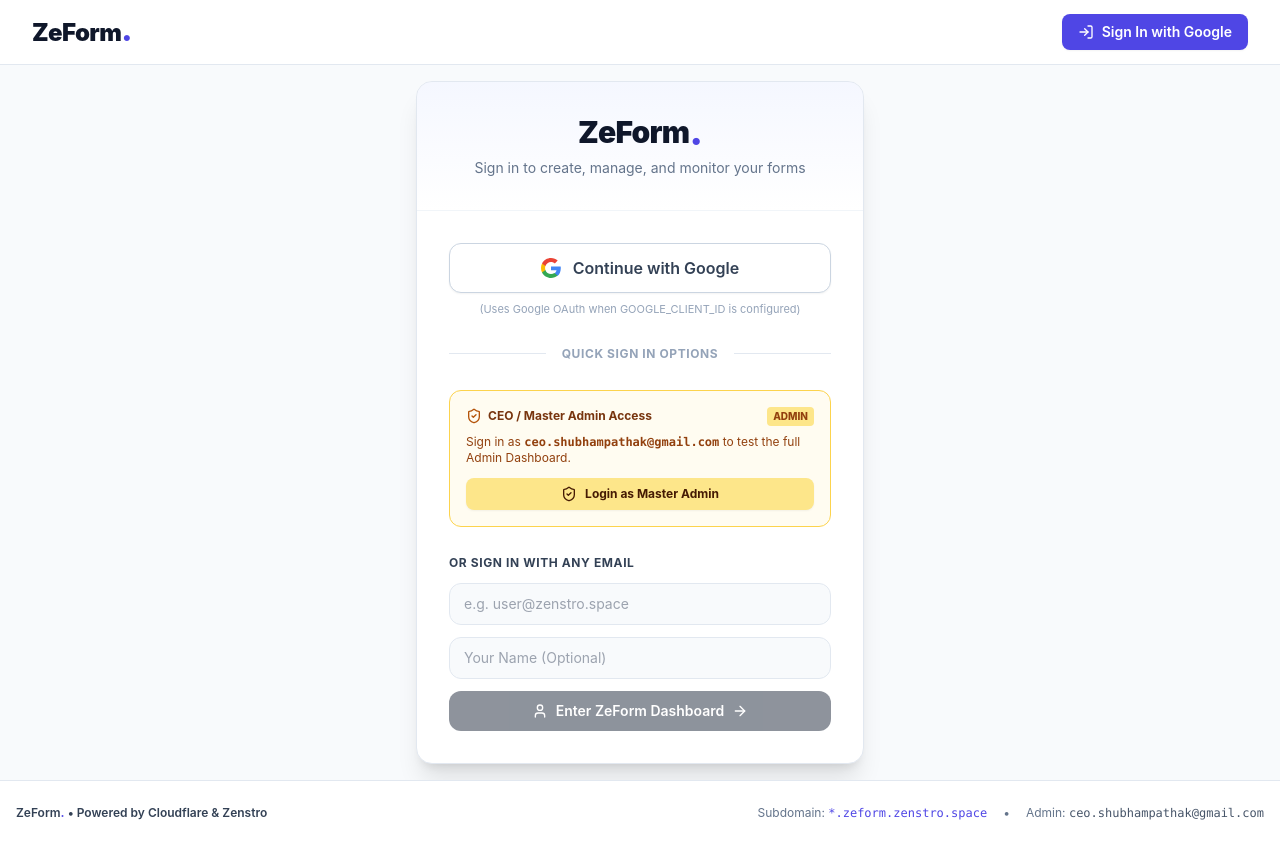
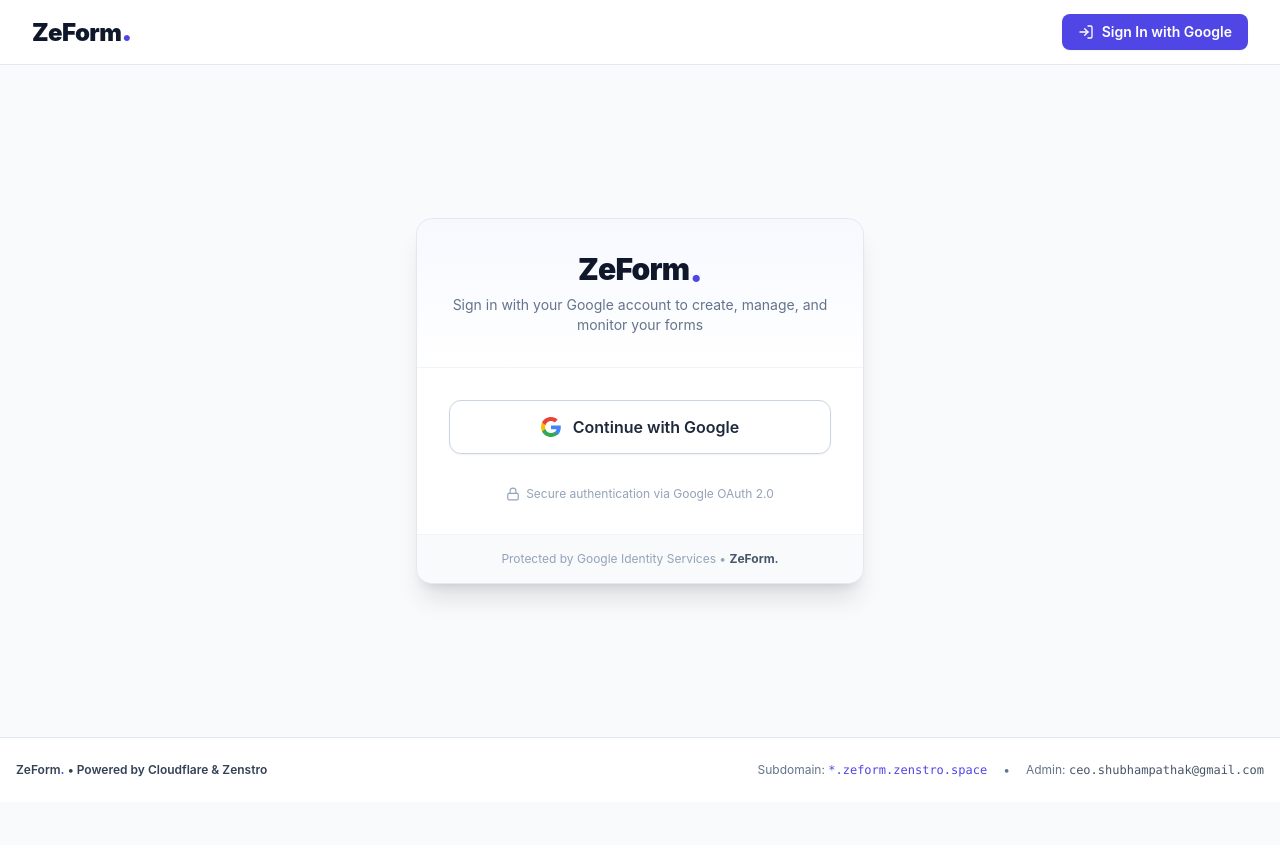
Before and after one commit to ceo-shubham/ZeForm, a Next.js app: page /auth/signin in a window 1280 px wide. After the commit the page ends 802 px from the top, so only its background shows below. Built offline with nearby package versions, Linux system fonts and the light colour scheme; no server answers.

Commit message:
fix(auth): show Google Sign-In only, remove dev quick-login and admin bypass boxes

```diff
--- a/src/app/api/auth/quick-login/route.ts
+++ /dev/null
@@ -1,51 +0,0 @@
-import { NextRequest, NextResponse } from "next/server";
-import { createSessionToken, COOKIE_NAME } from "@/lib/auth-edge";
-import { upsertUser } from "@/lib/d1-store";
-import { ADMIN_EMAIL } from "@/lib/utils";
-
-export const runtime = "edge";
-
-export async function POST(req: NextRequest) {
-  try {
-    const { email, name } = await req.json();
-    if (!email) {
-      return NextResponse.json({ error: "Email is required" }, { status: 400 });
-    }
-
-    const normEmail = email.trim().toLowerCase();
-    const isMasterAdmin = normEmail === ADMIN_EMAIL.toLowerCase();
-
-    const user = await upsertUser(
-      normEmail,
-      name || normEmail.split("@")[0],
-      null,
-      isMasterAdmin ? "ADMIN" : "USER"
-    );
-
-    const token = await createSessionToken(user);
-
-    const response = NextResponse.json({
-      success: true,
-      user: {
-        id: user.id,
-        email: user.email,
-        name: user.name,
-        role: user.role,
-      },
-    });
-
-    response.cookies.set({
-      name: COOKIE_NAME,
-      value: token,
-      httpOnly: true,
-      secure: process.env.NODE_ENV === "production",
-      sameSite: "lax",
-      path: "/",
-      maxAge: 30 * 24 * 60 * 60,
-    });
-
-    return response;
-  } catch (error: any) {
-    return NextResponse.json({ error: error.message }, { status: 500 });
-  }
-}
--- a/src/app/auth/signin/page.tsx
+++ b/src/app/auth/signin/page.tsx
@@ -2,16 +2,11 @@
 
 import React, { useState } from "react";
 import { signIn } from "@/components/Providers";
-import { useRouter } from "next/navigation";
-import { ShieldCheck, User, ArrowRight, Sparkles } from "lucide-react";
-import { ADMIN_EMAIL } from "@/lib/utils";
+import { Lock } from "lucide-react";
 
 export const runtime = "edge";
 
 export default function SignInPage() {
-  const router = useRouter();
-  const [customEmail, setCustomEmail] = useState("");
-  const [customName, setCustomName] = useState("");
   const [loading, setLoading] = useState(false);
 
   const handleGoogleSignIn = () => {
@@ -19,61 +14,26 @@
     signIn("google", { callbackUrl: "/dashboard" });
   };
 
-  const handleAdminQuickSignIn = async () => {
-    setLoading(true);
-    try {
-      const res = await fetch("/api/auth/quick-login", {
-        method: "POST",
-        headers: { "Content-Type": "application/json" },
-        body: JSON.stringify({ email: ADMIN_EMAIL, name: "Shubham Pathak (CEO)" }),
-      });
-      if (res.ok) {
-        window.location.href = "/dashboard/admin";
-      }
-    } finally {
-      setLoading(false);
-    }
-  };
-
-  const handleCustomSignIn = async (e: React.FormEvent) => {
-    e.preventDefault();
-    if (!customEmail) return;
-    setLoading(true);
-    try {
-      const res = await fetch("/api/auth/quick-login", {
-        method: "POST",
-        headers: { "Content-Type": "application/json" },
-        body: JSON.stringify({ email: customEmail, name: customName || customEmail.split("@")[0] }),
-      });
-      if (res.ok) {
-        window.location.href = "/dashboard";
-      }
-    } finally {
-      setLoading(false);
-    }
-  };
-
   return (
     <div className="min-h-[calc(100vh-8rem)] flex items-center justify-center p-4">
       <div className="w-full max-w-md bg-white rounded-2xl shadow-xl border border-slate-200 overflow-hidden">
         {/* Header */}
-        <div className="p-8 text-center bg-gradient-to-b from-indigo-50/60 to-white border-b border-slate-100">
+        <div className="p-8 text-center bg-gradient-to-b from-indigo-50/50 to-white border-b border-slate-100">
           <div className="flex items-center justify-center font-black text-3xl tracking-tight text-slate-900">
             <span>ZeForm</span>
             <span className="text-indigo-600 text-4xl font-black leading-none">.</span>
           </div>
           <p className="text-sm text-slate-500 mt-2">
-            Sign in to create, manage, and monitor your forms
+            Sign in with your Google account to create, manage, and monitor your forms
           </p>
         </div>
 
+        {/* Form Body - Google Login Only */}
         <div className="p-8 space-y-6">
-          {/* Official Google Login Button */}
-          <div>
           <button
             onClick={handleGoogleSignIn}
             disabled={loading}
-              className="w-full flex items-center justify-center gap-3 py-3 px-4 rounded-xl border border-slate-300 bg-white hover:bg-slate-50 text-slate-700 font-semibold shadow-sm hover:shadow transition-all disabled:opacity-50"
+            className="w-full flex items-center justify-center gap-3 py-3.5 px-4 rounded-xl border border-slate-300 bg-white hover:bg-slate-50 hover:border-slate-400 text-slate-800 font-semibold shadow-sm hover:shadow transition-all disabled:opacity-50"
           >
             <svg className="w-5 h-5" viewBox="0 0 24 24">
               <path
@@ -93,75 +53,18 @@
                 d="M12 4.75c1.77 0 3.35.61 4.6 1.8l3.42-3.42C17.95 1.19 15.24 0 12 0 7.33 0 3.26 2.64 1.24 6.58l4.04 3.15c.95-2.83 3.6-4.98 6.72-4.98z"
               />
             </svg>
-              <span>Continue with Google</span>
+            <span>{loading ? "Connecting to Google..." : "Continue with Google"}</span>
           </button>
-            <p className="text-[11px] text-slate-400 text-center mt-2">
-              (Uses Google OAuth when GOOGLE_CLIENT_ID is configured)
-            </p>
+
+          <div className="pt-2 text-center text-xs text-slate-400 flex items-center justify-center gap-1.5">
+            <Lock className="w-3.5 h-3.5 text-slate-400" />
+            <span>Secure authentication via Google OAuth 2.0</span>
+          </div>
         </div>
 
-          <div className="relative flex py-1 items-center">
-            <div className="flex-grow border-t border-slate-200"></div>
-            <span className="flex-shrink mx-4 text-xs uppercase font-bold text-slate-400 tracking-wider">
-              Quick Sign In Options
-            </span>
-            <div className="flex-grow border-t border-slate-200"></div>
-          </div>
-
-          {/* Quick Sign-In as Master Admin */}
-          <div className="p-4 rounded-xl border border-amber-300 bg-amber-50/70">
-            <div className="flex items-center justify-between mb-2">
-              <span className="flex items-center gap-1.5 text-xs font-bold text-amber-900">
-                <ShieldCheck className="w-4 h-4 text-amber-700" />
-                CEO / Master Admin Access
-              </span>
-              <span className="text-[10px] bg-amber-200 text-amber-800 px-1.5 py-0.5 rounded font-extrabold uppercase">
-                Admin
-              </span>
-            </div>
-            <p className="text-xs text-amber-800 mb-3">
-              Sign in as <strong className="font-mono">{ADMIN_EMAIL}</strong> to test the full Admin Dashboard.
-            </p>
-            <button
-              onClick={handleAdminQuickSignIn}
-              disabled={loading}
-              className="w-full flex items-center justify-center gap-2 py-2 px-3 text-xs font-bold text-amber-950 bg-amber-200 hover:bg-amber-300 rounded-lg transition-colors shadow-sm"
-            >
-              <ShieldCheck className="w-4 h-4" />
-              <span>Login as Master Admin</span>
-            </button>
-          </div>
-
-          {/* Sign in with test email */}
-          <form onSubmit={handleCustomSignIn} className="space-y-3 pt-1">
-            <label className="block text-xs font-bold text-slate-700 uppercase tracking-wider">
-              Or Sign In with Any Email
-            </label>
-            <input
-              type="email"
-              value={customEmail}
-              onChange={(e) => setCustomEmail(e.target.value)}
-              placeholder="e.g. user@zenstro.space"
-              required
-              className="w-full px-3.5 py-2.5 text-sm rounded-xl border border-slate-200 bg-slate-50 focus:bg-white form-input-focus"
-            />
-            <input
-              type="text"
-              value={customName}
-              onChange={(e) => setCustomName(e.target.value)}
-              placeholder="Your Name (Optional)"
-              className="w-full px-3.5 py-2.5 text-sm rounded-xl border border-slate-200 bg-slate-50 focus:bg-white form-input-focus"
-            />
-            <button
-              type="submit"
-              disabled={loading || !customEmail}
-              className="w-full flex items-center justify-center gap-2 py-2.5 px-4 rounded-xl bg-slate-800 hover:bg-slate-900 text-white font-semibold text-sm transition-colors disabled:opacity-50"
-            >
-              <User className="w-4 h-4" />
-              <span>Enter ZeForm Dashboard</span>
-              <ArrowRight className="w-4 h-4" />
-            </button>
-          </form>
+        {/* Footer */}
+        <div className="p-4 bg-slate-50 border-t border-slate-100 text-center text-xs text-slate-400">
+          Protected by Google Identity Services • <strong className="text-slate-600">ZeForm.</strong>
         </div>
       </div>
     </div>
```
Lines whose indentation alone changed are shown as unchanged.
